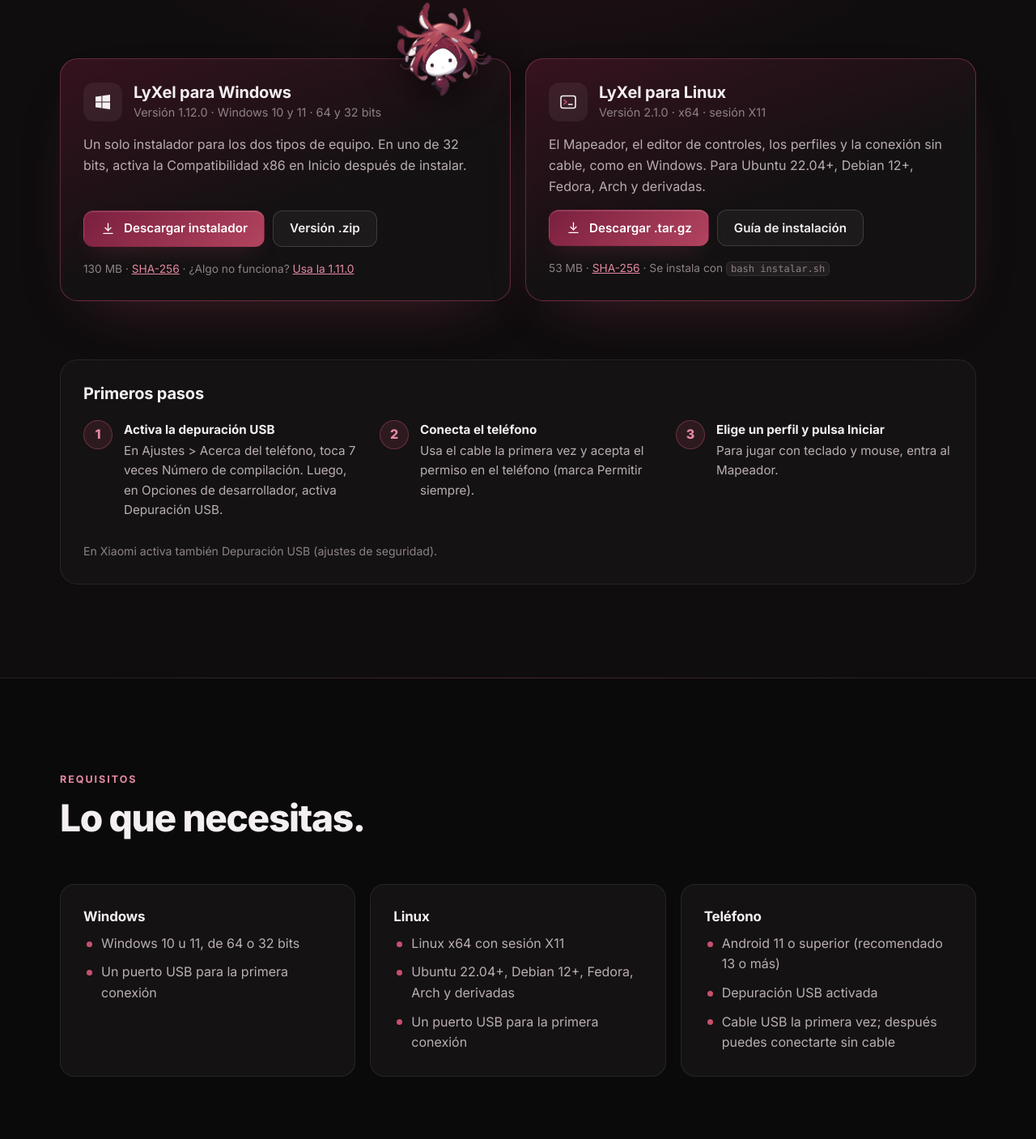
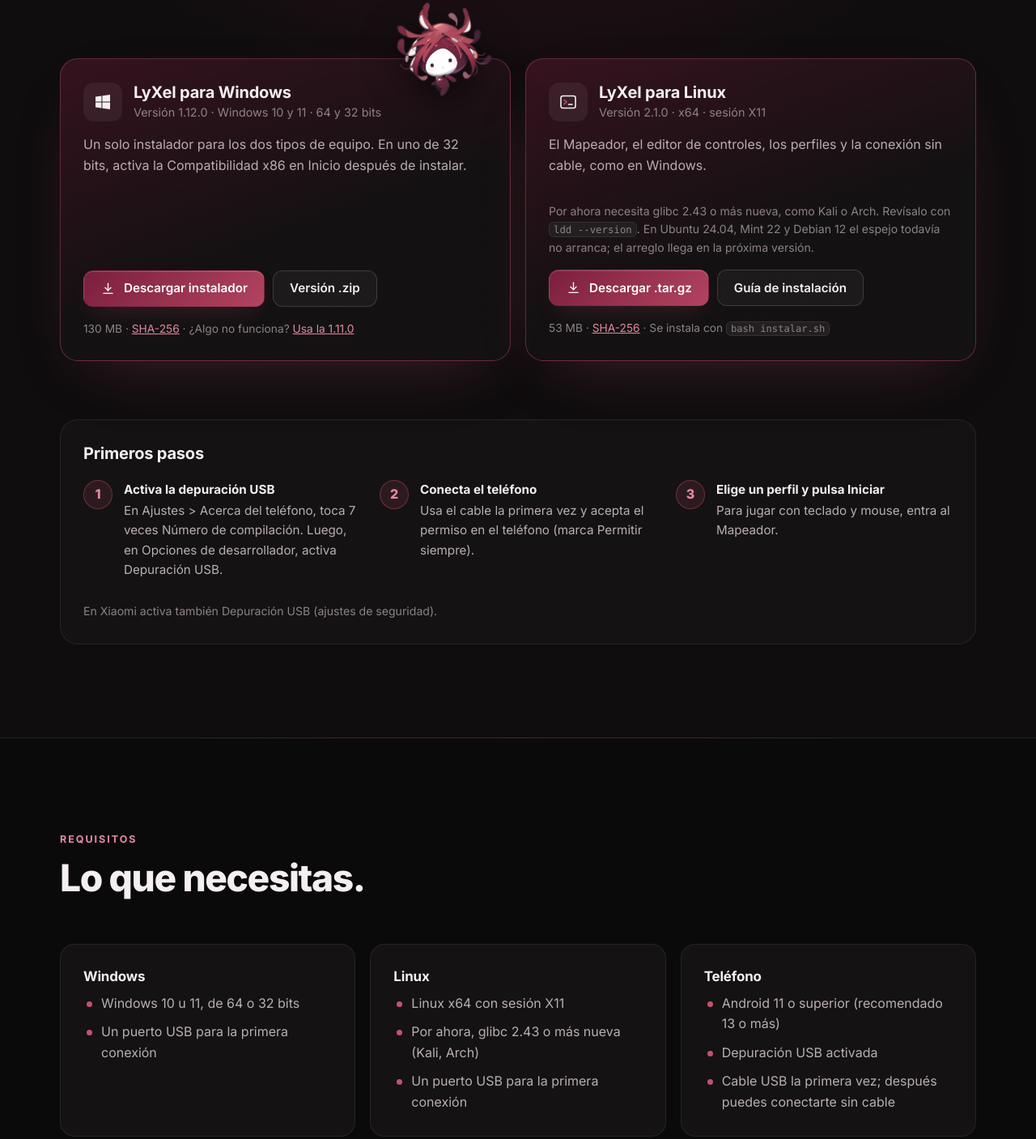
Before and after one commit to sudoNks/Lyxel, a plain HTML site: page docs/index.html in a window 1280 px wide. Shown: the part 8971-10378 px from the top of the page at 81% size. Drawn offline with Linux system fonts and the light colour scheme; no server answers.

Commit message:
Linux: aviso temporal de glibc 2.43

```diff
--- a/docs/assets/css/sections.css
+++ b/docs/assets/css/sections.css
@@ -442,6 +442,8 @@
 
 .descarga-pie { color: var(--texto-tenue); font-size: 0.86rem; }
 
+.descarga code { white-space: nowrap; overflow-wrap: normal; }
+
 .descarga-mascota {
   position: absolute;
   top: -70px;
--- a/docs/index.html
+++ b/docs/index.html
@@ -458,7 +458,8 @@
                 <p>Versión 2.1.0 · x64 · sesión X11</p>
               </div>
             </div>
-            <p>El Mapeador, el editor de controles, los perfiles y la conexión sin cable, como en Windows. Para Ubuntu 22.04+, Debian 12+, Fedora, Arch y derivadas.</p>
+            <p>El Mapeador, el editor de controles, los perfiles y la conexión sin cable, como en Windows.</p>
+            <p class="nota">Por ahora necesita glibc 2.43 o más nueva, como Kali o Arch. Revísalo con <code>ldd --version</code>. En Ubuntu 24.04, Mint 22 y Debian 12 el espejo todavía no arranca; el arreglo llega en la próxima versión.</p>
             <div class="descarga-botones">
               <a class="btn btn-primario" href="https://github.com/sudoNks/Lyxel/releases/download/linux-v2.1.0/lyxel-v2.1.0-linux-x64.tar.gz">
                 <svg class="ico ico-trazo"><use href="#i-descargar"/></svg>Descargar .tar.gz
@@ -499,7 +500,7 @@
             <h3>Linux</h3>
             <ul>
               <li>Linux x64 con sesión X11</li>
-              <li>Ubuntu 22.04+, Debian 12+, Fedora, Arch y derivadas</li>
+              <li>Por ahora, glibc 2.43 o más nueva (Kali, Arch)</li>
               <li>Un puerto USB para la primera conexión</li>
             </ul>
           </div>
@@ -585,7 +586,7 @@
           </details>
           <details>
             <summary>¿Hay versión para Linux?</summary>
-            <p>Sí. LyXel para Linux 2.1.0 trae el Mapeador, el editor de controles, los perfiles y la conexión sin cable. Funciona con sesión X11 en Ubuntu, Debian, Fedora, Arch y sus derivadas. <a href="#descargar-linux">Descárgala aquí</a>.</p>
+            <p>Sí. LyXel para Linux 2.1.0 trae el Mapeador, el editor de controles, los perfiles y la conexión sin cable. Funciona con sesión X11. Por ahora necesita glibc 2.43 o más nueva, como Kali o Arch; para Ubuntu, Mint y Debian el arreglo llega en la próxima versión. <a href="#descargar-linux">Descárgala aquí</a>.</p>
           </details>
         </div>
       </div>
```
Also changed, not shown: 1 other file.
